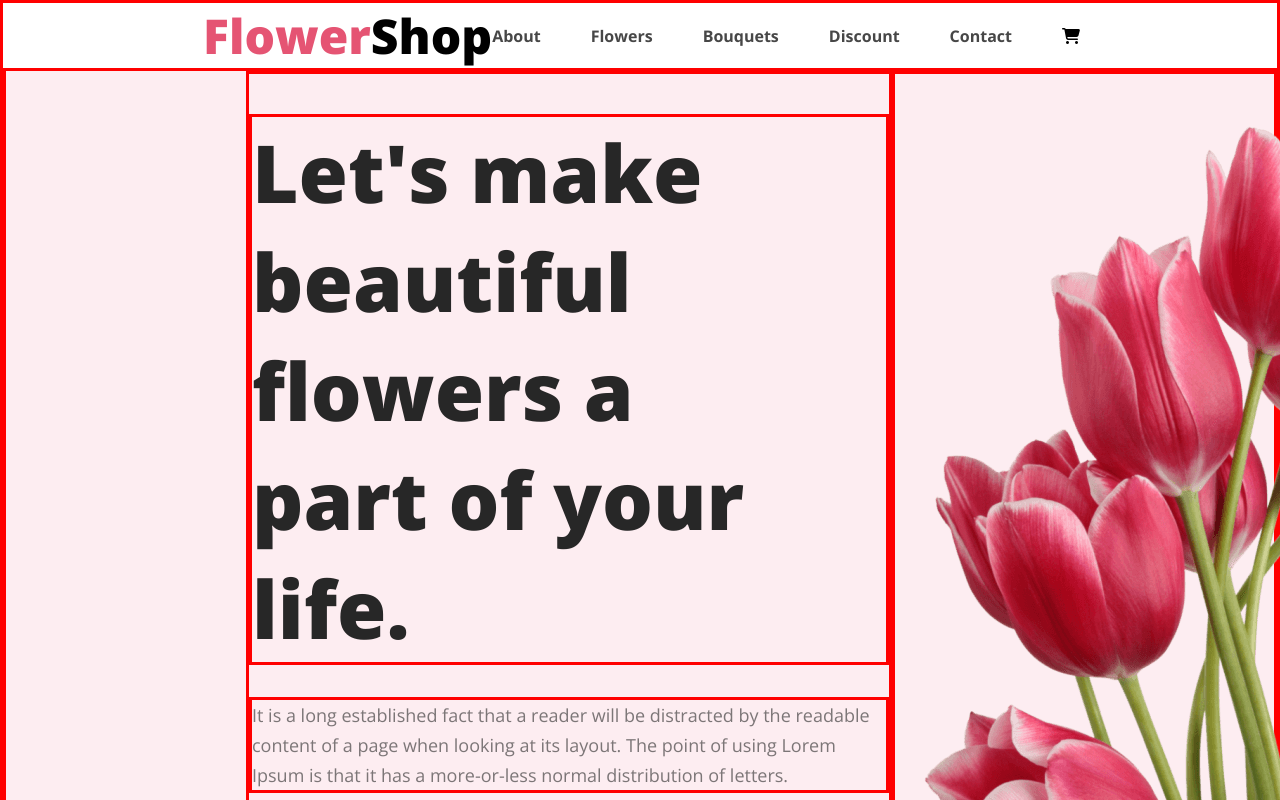
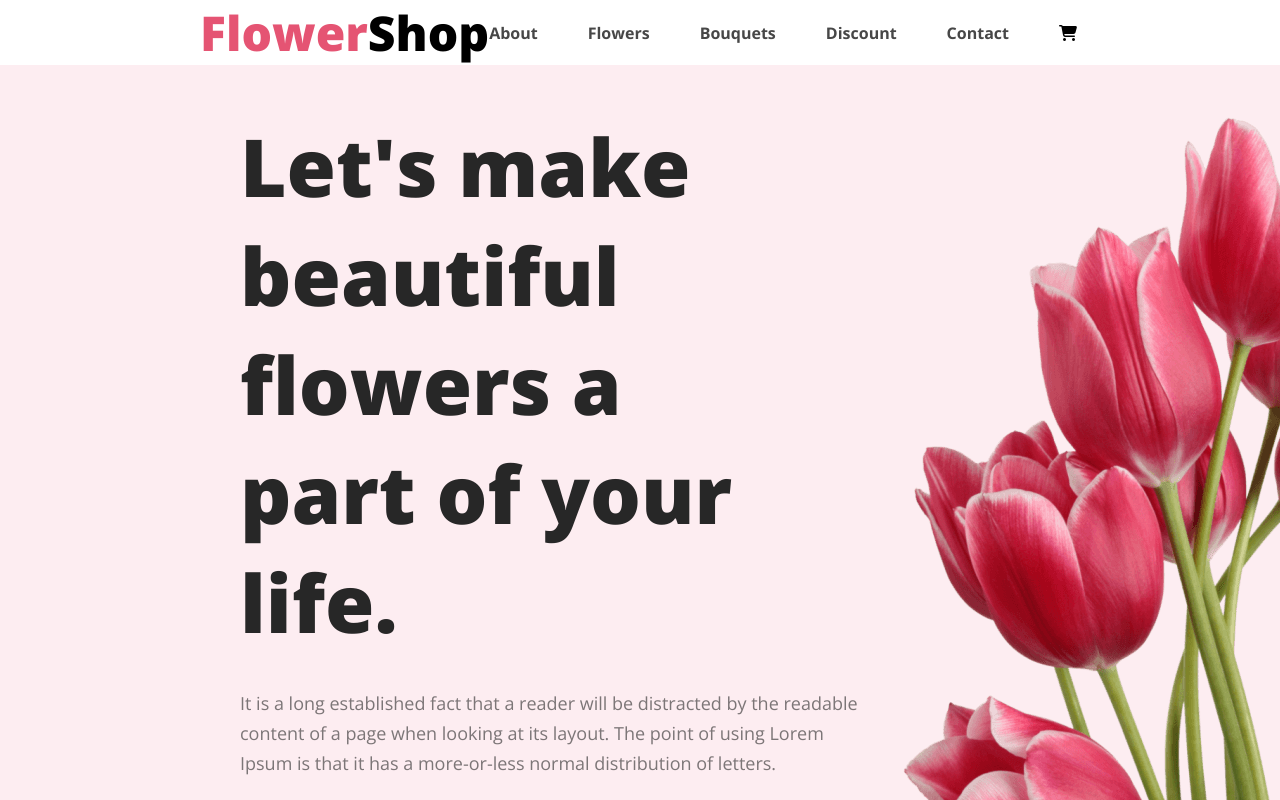
Before and after one commit to ronee-muhammad-rayhan/assignment1-flower-shop, a plain HTML site: page index.html in a window 1280 px wide. Shown: the top 800 px of the page. Drawn offline with nearby package versions, Linux system fonts and the light colour scheme.

Commit message:
refactoring on removal of unnecessary comments

```diff
--- a/styles/style.css
+++ b/styles/style.css
@@ -7,9 +7,6 @@
 body {
     font-family: 'Lato', sans-serif;
     font-family: 'Open Sans', sans-serif;
-    /* height: 4184px; */
-
-    border: 3px solid red;
 }
 
 .text-primary {
@@ -23,8 +20,6 @@ body {
     background-color: #E55473;
     color: white;
     border-radius: 8px;
-
-    border: 3px solid red;
 }
 
 .section-title {
@@ -35,10 +30,7 @@ body {
 
 .section-description {
     color: rgba(39, 39, 39, 0.60);
-    /* text-align: center; */
-    /* font-family: Lato; */
     font-size: 18px;
-    /* font-style: normal; */
     font-weight: 400;
     line-height: 30px;
 }
@@ -85,28 +77,17 @@ nav a {
 /* header related styles */
 .header {
     width: 100%;
-    /* background-color: rgba(229, 84, 115, 0.10);
-
-    border: 3px solid red; */
 }
 
 .banner-container {
     background-color: rgba(229, 84, 115, 0.10);
     display: flex;
     justify-content: space-around;
-    /* align-items: center; */
     padding: 0px 240px 0px 240px;
-    /* background-color: aqua; */
-    /* position: absolute; */
-
-    border: 3px solid red;
-
 }
 
 .banner-text {
-    /* padding: 30px 10px; */
     width: 900px;
-    border: 3px solid red;
     display: flex;
     flex-direction: column;
     justify-content: center;
@@ -116,8 +97,6 @@ nav a {
     color: #272727;
     font-size: 80px;
     font-weight: 800;
-
-    border: 3px solid red;
 }
 
 .banner-description {
@@ -126,14 +105,10 @@ nav a {
     flex-direction: column;
     flex-shrink: 0;
     color: rgba(39, 39, 39, 0.60);
-    /* font-family: Lato; */
     font-size: 18px;
-    /* font-style: normal; */
     font-weight: 400;
     line-height: 30px;
     margin: 32px 0px;
-
-    border: 3px solid red;
 }
 
 .banner-btn {
@@ -143,8 +118,6 @@ nav a {
     background-color: #E55473;
     color: white;
     border-radius: 8px;
-
-    border: 3px solid red;
 }
 
 .banner-btn p {
@@ -153,12 +126,7 @@ nav a {
 }
 
 .banner-img {
-    /*
-    width: 635px;
-    height: 800px; */
-
     padding-top: 50px;
-    border: 3px solid red;
 }
 
 .banner-img img {
@@ -173,8 +141,6 @@ nav a {
 .featured-flowers {
     display: flex;
     flex-direction: column;
-    /* text-align: center; */
-    /* justify-content: center; */
     align-items: center;
 }
 
@@ -226,39 +192,28 @@ nav a {
     background-color: rgba(167, 33, 98, 0.15);
     width: 464px;
     height: 538px;
-    /* flex-shrink: 0; */
     border-radius: 300px 300px 0px 0px;
     padding: 0;
     display: flex;
     flex-direction: column;
-    /* horizontally center */
     align-items: center;
-    /* vertically end*/
     justify-content: flex-end;
-    /* align-content: flex-end; */
 }
 
 #multi-colour-flowers {
     background-color: rgba(167, 33, 98, 0.15);
     width: 464px;
     height: 538px;
-    /* flex-shrink: 0; */
     border-radius: 300px 300px 0px 0px;
     display: flex;
     flex-direction: column;
-    /* horizontally center */
     align-items: center;
-    /* vertically end*/
     justify-content: center;
-    /* align-content: flex-end; */
 }
 
 #multi-colour-flowers img {
     width: 370px;
     height: 370px;
-    /* flex-shrink: 0; */
-    /* position: sticky; */
-    /* align-items: end; */
 }
 
 .bg-blue {
@@ -298,18 +253,13 @@ nav a {
 .services {
     display: flex;
     justify-content: center;
-    /* flex-direction: row-reverse; */
     gap: 100px;
     text-align: center;
     align-items: center;
-    /* align-content: center; */
-    /* align-self: center; */
     width: 1440px;
     height: 320px;
-    /* flex-shrink: 0; */
     border-radius: 8px;
     background: rgba(39, 39, 39, 0.05);
-
     margin: 128px 240px;
 }
 
@@ -370,19 +320,14 @@ nav a {
     background-color: #FFF;
     display: flex;
     flex-direction: column;
-    /* justify-content: center; */
     text-align: center;
-    border: 1px solid crimson;
     margin: 0;
 }
 
 .social-insta-texts {
     display: flex;
     flex-direction: column;
-    /* justify-content: center; */
-    /* text-align: center; */
     align-items: center;
-    /* align-content: center; */
     padding-top: 128px;
 }
 
@@ -394,9 +339,6 @@ nav a {
     display: flex;
     width: 594px;
     flex-direction: column;
-    /* justify-content: center;
-    text-align: center;
-    align-items: center; */
     flex-shrink: 0;
     padding-bottom: 48px;
 }
@@ -409,7 +351,6 @@ nav a {
     display: flex;
     gap: 24px;
     list-style-type: none;
-    /* align-items: center; */
     justify-content: center;
 }
 
@@ -463,7 +404,6 @@ nav a {
     display: flex;
     flex-direction: column;
     justify-content: center;
-    /* text-align: center; */
 }
 
 .footer-heading {
@@ -472,10 +412,7 @@ nav a {
 }
 
 .disclaimer {
-    /* display: flex; */
-    /* flex-direction: column; */
     width: 625px;
-    /* flex-shrink: 0; */
     padding-top: 24px;
     padding-bottom: 32px;
     color: rgba(255, 255, 255, 0.90);
```
